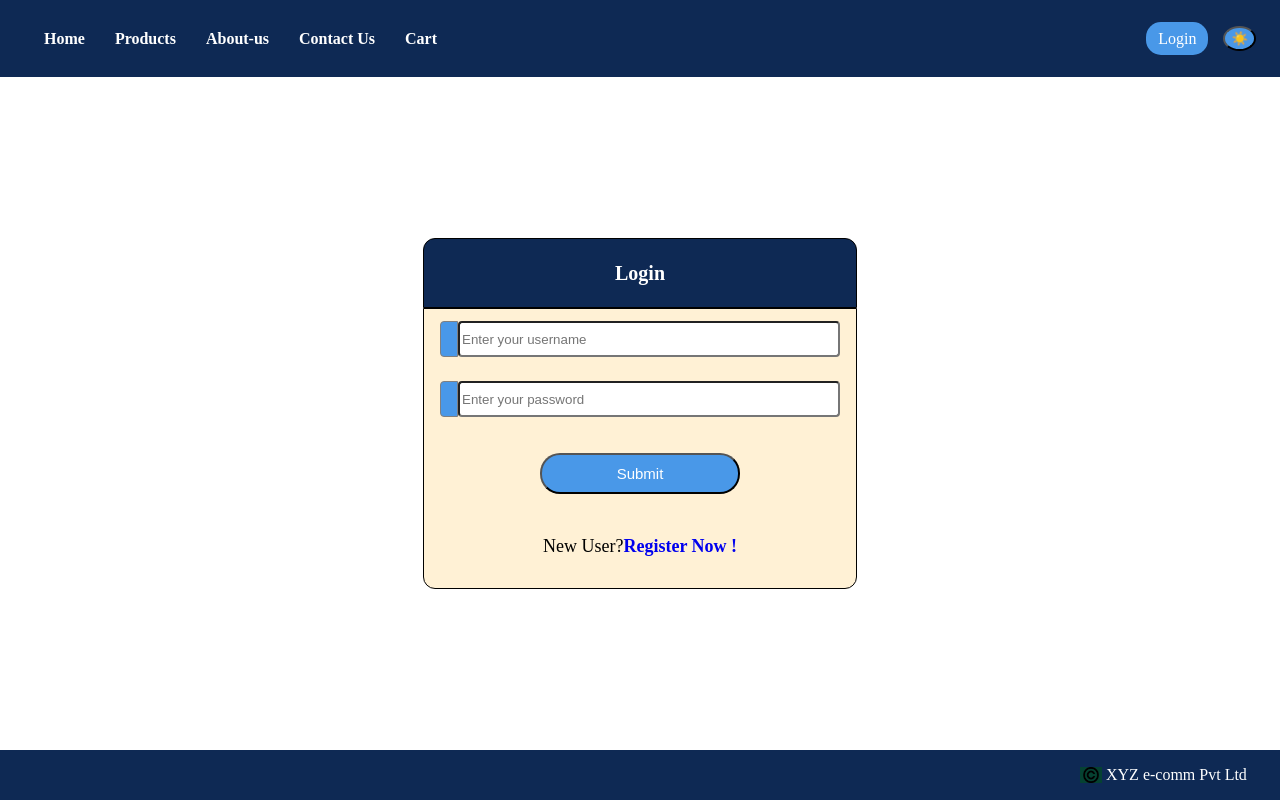
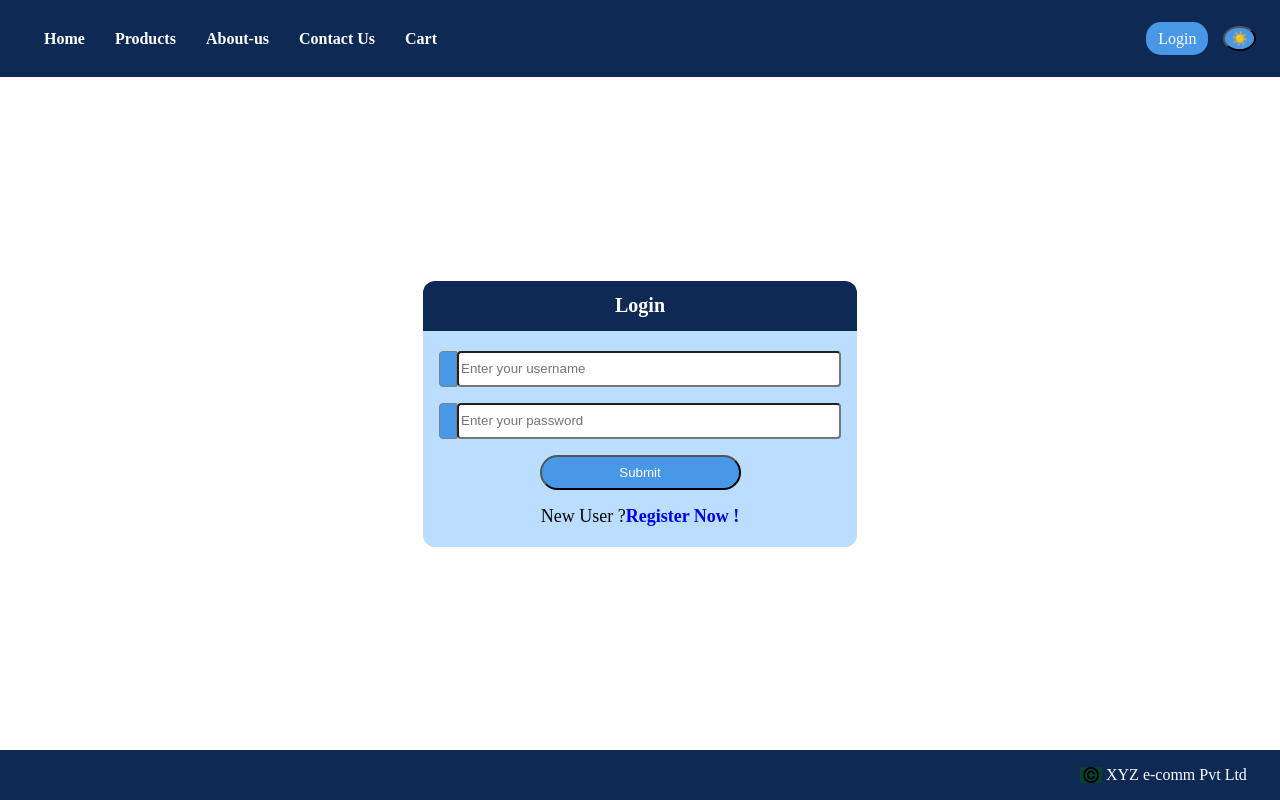
Before and after one commit to MananBagadi100/e-comm-web, a React (Vite) app in the folder my-react-app/: page /login in a window 1280 px wide. Built offline with nearby package versions, Linux system fonts and the light colour scheme; some icons are missing.

Commit message:
Made some login page UI changes both mobile and desktop

```diff
--- a/my-react-app/src/pages/Login.jsx
+++ b/my-react-app/src/pages/Login.jsx
@@ -27,8 +27,9 @@ const Login= () => {
         return (
             <>
             {isSubmitting && <div>Loading .. </div>}
-                <div className='login-container-wrapper'>
-                    <div className='login-container'>
+                <div className='login-full-container'>
+                    <div className="login-content-area">
+                        <div className='login-dialog-box-container'>
                             <div className='login-heading-container'>Login</div>
                             <form className='login-details-container' onSubmit={handleSubmit(onSubmit)}>
                                 <div className='login-input-container-wrapper'>
@@ -69,7 +70,7 @@ const Login= () => {
                                 </div>
                                 <div className="login-submit-btn-wrapper">
                                     <input
-                                    className='submit-btn'
+                                        className='login-submit-btn'
                                         type='submit'
                                         disabled={isSubmitting}
                                         value="Submit"
@@ -77,9 +78,9 @@ const Login= () => {
                                     {errors.myform && <div className="login-input-field-errors">{errors.myform.message}</div>}
                                     </input>
                                 </div>
-                            <p className='registration-link'>New User? <a href='/register'>Register Now !</a></p>
+                                <div className='registration-link'>New User ? <a href='/register'>Register Now !</a></div>
                             </form>
-
+                        </div>
                     </div>
                 </div>
             </>
--- a/my-react-app/src/styles/LoginStyle.css
+++ b/my-react-app/src/styles/LoginStyle.css
@@ -1,122 +1,26 @@
-/* .login-container-wrapper{
-  display:flex;
-  justify-content:center;
-}
-
-
-.login-container{
-  background:var(--nav-bg,#004033);
-  color:var(--text-color,#fff);
-  width:min(420px,90vw);
-  padding:32px 28px 36px;
-  border-radius:20px;
-  box-shadow:0 8px 18px rgba(0,0,0,.25);
-  display:flex;
-  flex-direction:column;
-  gap:26px;
-  margin-top: 70px;
-}
-
-
-.heading-container{
-  margin:0;
-  text-align:center;
-  font-size:1.35rem;
-  font-weight:700;
-  color: var(--btn-txt);
-}
-
-
-.details-container{
-  display:flex;
-  flex-direction:column;
-  gap:18px;
-}
-
-.name-container,
-.password-container{
-  display:flex;
-  align-items:center;
-  gap:16px;
-  color: var(--btn-txt);
-}
-
-.name-container label,
-.password-container label{
-  white-space:nowrap;
-  font-weight:600;
-}
-
-.name-container input,
-.password-container input{
-  flex:1 1 0;
-  padding:8px 12px;
-  border:2px solid var(--nav-bg,#004033);
-  border-radius:6px;
-  font-size:1rem;
-}
-
-.submit-btn{
-  width:100%;
-  background:var(--btn-bg,#4f7f7a);
-  color:var(--btn-txt,#fff);
-  padding:10px 0;
-  border:none;
-  border-radius:24px;
-  font-size:1rem;
-  cursor:pointer;
-  transition:background .2s;
-}
-.submit-btn:hover{
-  background:var(--btn-bg-hover,#3c6360);
-}
-
-.registration-link{
-  text-align:center;
-  font-size:.95rem;
-  margin-top:6px;
-  color: var(--btn-txt);
-}
-.registration-link a{
-  color:var(--btn-bg,#4f7f7a);
-  font-weight:600;
-  text-decoration:none;
-}
-.registration-link a:hover{
-  text-decoration:underline;
-}
-
-
-@media(max-width:430px){
-  .name-container,
-  .password-container{
-    gap:10px;
-  }
-  .login-container {
-    padding: 8px 12px;
-  }
-  .heading-container {
-    margin: 8px 0;
-  }
-} */
-.login-container-wrapper {
+.login-full-container {
   display: flex;
   width: 100%;
   height: 100%;
 }
-.login-container {
+.login-content-area {
   display: flex;
   flex-direction: column;
   width: 100%;
-  height: 350px;
+  align-items: center;
+  justify-content: center;
+}
+.login-dialog-box-container {
+  display: flex;
+  flex-direction: column;
+  width: 100%;
   padding: 12px 8px;
   box-sizing: border-box;
-  margin-top: 36px;
 }
 .login-heading-container {
   display: flex;
   width: 100%;
-  height: 20%;
+  height: 50px;
   box-sizing: border-box;
   justify-content: center;
   align-items: center;
@@ -125,18 +29,16 @@
   border-radius: 12px 12px 0 0 ;
   font-weight: bold;
   font-size: 18px;
-  border: 1px solid black;
 }
 .login-details-container {
   display: flex;
   width: 100%;
-  height: 80%;
+  /* height: 80%; */
   flex-direction: column;
   border-radius: 0 0 12px 12px;
-  background-color: var(--top-categories-bg);
-  padding: 12px 16px;
+  background-color: var(--form-body);
+  padding: 20px 16px;
   box-sizing: border-box;
-  border: 1px solid black;
   gap: 16px;
 }
 .login-input-container-wrapper {
@@ -174,9 +76,8 @@
   box-sizing: border-box;
   justify-content: center;
   align-items: center;
-  margin-top: 12px;
 }
-.submit-btn {
+.login-submit-btn {
   display: flex;
   justify-content: center;
   width: 50%;
@@ -198,32 +99,20 @@
   color: red;
 }
 @media (min-width:650px) {
-  .login-container-wrapper {
-    display: flex;
+  .login-full-container {
     justify-content: center;
-    align-items: center;
   }
-  .login-container {
-    max-width: 450px;
-    height: 375px;
-    margin: 0px;
+  .login-content-area {
+    width: 450px;
   }
   .login-heading-container {
     font-size: 20px;
-  }
-  .login-details-container {
-    display: flex;
-    gap: 24px;
-  }
-  /* .login-submit-btn-wrapper {
-    margin-top: 16px;
-  } */
-  .login-submit-btn-wrapper input {
-    padding: 10px 8px;
-    font-size: 15px;
-    max-width: 300px;
+    height: 50px;
   }
   .login-submit-btn-wrapper input:hover {
+    background-color: var(--btn-hover-bg);
+  }
+  .login-submit-btn:hover {
     background-color: var(--btn-hover-bg);
   }
   .registration-link {
```
Lines whose indentation alone changed are shown as unchanged.
